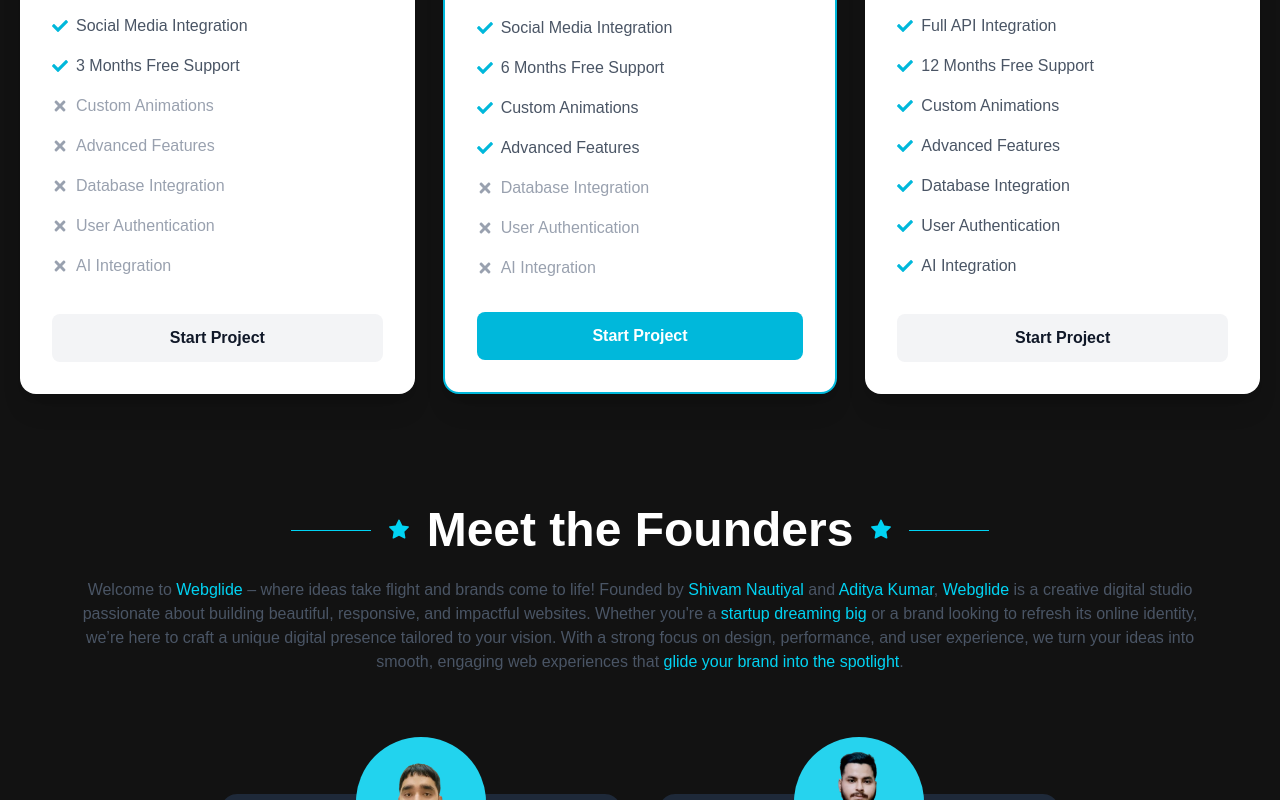
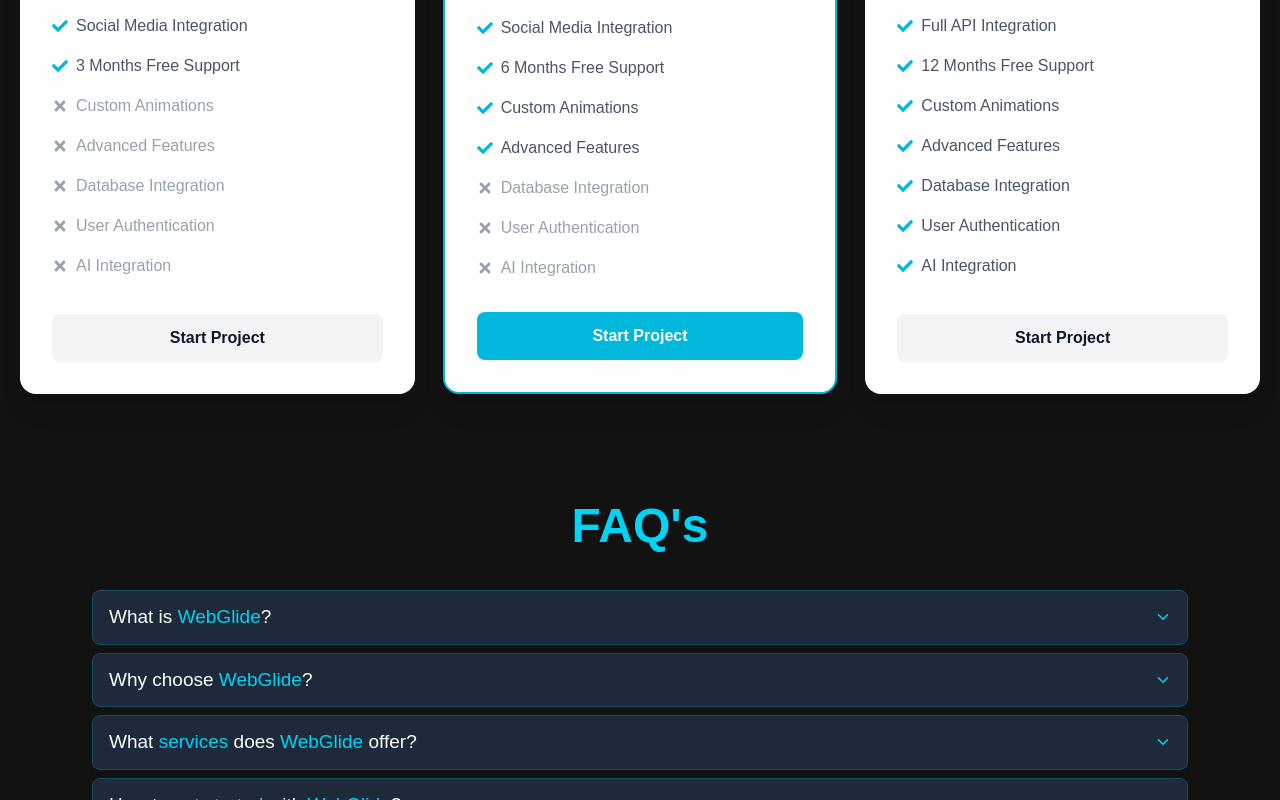
Before and after one commit to ShivamNautiyal22/WebGlide, a React (Vite) app in the folder WebGlide/: page / in a window 1280 px wide. Shown: the part 2000-2800 px from the top of the page. Built offline with nearby package versions, Linux system fonts and the light colour scheme.

Commit message:
add faq section and update some components as well

```diff
--- a/WebGlide/package.json
+++ b/WebGlide/package.json
@@ -10,6 +10,7 @@
     "preview": "vite preview"
   },
   "dependencies": {
+    "@szhsin/react-accordion": "^1.4.0",
     "@tailwindcss/vite": "^4.1.3",
     "react": "^19.0.0",
     "react-dom": "^19.0.0",
--- a/WebGlide/src/App.jsx
+++ b/WebGlide/src/App.jsx
@@ -8,6 +8,7 @@ import Contact from "./components/Contact";
 import Footer from "./components/Footer";
 import { BrowserRouter as Router, Routes, Route } from "react-router-dom";
 import Loading from "./components/Loading";
+import FAQ from "./components/FAQ";
 
 const App = () => {
 
@@ -38,8 +39,10 @@ const App = () => {
                 <Hero />
                 <Services />
                 <Pricing />
+                <FAQ />
                 <About />
                 <Footer />
+
               </>
             }
           />
--- a/WebGlide/src/components/About.jsx
+++ b/WebGlide/src/components/About.jsx
@@ -36,7 +36,7 @@ const About = () => {
             <div className="flex items-center justify-center gap-4 mb-2">
               <div className="h-[1px] w-20 bg-cyan-400"></div>
               <AiFillStar className="text-cyan-400 text-2xl" />
-              <h2 className="text-5xl font-bold text-white">
+              <h2 className="text-5xl font-bold text-cyan-400">
                 Meet the Founders
               </h2>
               <AiFillStar className="text-cyan-400 text-2xl" />
--- /dev/null
+++ b/WebGlide/src/components/FAQ.jsx
@@ -0,0 +1,114 @@
+import React, { useState } from "react";
+import { IoIosArrowDown, IoIosArrowUp } from "react-icons/io";
+
+const FAQ = () => {
+  const [activeIndex, setActiveIndex] = useState(null);
+
+  const toggleItem = (index) => {
+    setActiveIndex(activeIndex === index ? null : index);
+  };
+
+  const items = [
+    {
+      title: (
+        <>
+          What is <span className="text-cyan-400">WebGlide</span>?
+        </>
+      ),
+      content:
+        "WebGlide is a creative agency that designs stunning websites, builds impactful brands, and crafts memorable logos tailored to your business needs.",
+    },
+    {
+      title: (
+        <>
+          Why choose <span className="text-cyan-400">WebGlide</span>?
+        </>
+      ),
+      content:
+        "WebGlide combines creativity with cutting-edge technology to deliver websites that not only look great but also perform flawlessly across all devices.",
+    },
+    {
+      title: (
+        <>
+          What <span className="text-cyan-400">services</span> does{" "}
+          <span className="text-cyan-400">WebGlide</span> offer?
+        </>
+      ),
+      content:
+        "We offer website design & development, branding solutions, logo creation, UI/UX design, and digital consulting to help your brand stand out.",
+    },
+    {
+      title: (
+        <>
+          How to <span className="text-cyan-400">get started</span> with{" "}
+          <span className="text-cyan-400">WebGlide</span>?
+        </>
+      ),
+      content:
+        "Simply reach out to us through our contact form or support channels, and we'll guide you through the entire process—from idea to launch.",
+    },
+    {
+      title: (
+        <>
+          About <span className="text-cyan-400">WebGlide</span>
+        </>
+      ),
+      content:
+      "At WebGlide, every project starts with an idea — and we bring that idea to life through thoughtful design, smart development, and creative strategy that resonates with your audience.",
+    },
+    {
+        title: (
+            <>
+            Need <span className="text-cyan-400">Help</span> With Something?
+
+        </>
+      ),
+      content:
+        "Need help? Our dedicated team is here to assist you with any questions or technical issues. Reach out via email or live chat — we’re always close by and happy to help!",
+    },
+  ];
+
+  return (
+    <section className="w-full bg-[#121212]">
+      <div className="py-7 px-5 text-white max-w-[1440px] mx-auto">
+        <h2 className="text-5xl font-bold text-center my-10 text-cyan-400">
+          FAQ's
+        </h2>
+        <div className="space-y-2 sm:mx-10 md:mx-18">
+          {items.map((item, index) => (
+            <div
+              key={index}
+              className="border border-cyan-900 rounded-lg bg-gray-800 overflow-hidden transition-all duration-300"
+            >
+              <button
+                className="w-full px-4 py-3 text-left flex justify-between items-center"
+                onClick={() => toggleItem(index)}
+              >
+                <span className="font-medium text-[19px] flex-1">
+                  {item.title}
+                </span>
+                {activeIndex === index ? (
+                  <IoIosArrowUp className="text-cyan-400 transition-transform duration-300" />
+                ) : (
+                  <IoIosArrowDown className="text-cyan-400 transition-transform duration-300" />
+                )}
+              </button>
+
+              <div
+                className={`px-4 pr-10 overflow-hidden transition-all duration-150 ease-in-out ${
+                  activeIndex === index
+                    ? "max-h-[500px] py-3 opacity-100"
+                    : "max-h-0 opacity-0"
+                } text-cyan-200`}
+              >
+                {item.content}
+              </div>
+            </div>
+          ))}
+        </div>
+      </div>
+    </section>
+  );
+};
+
+export default FAQ;
--- a/WebGlide/src/components/Footer.jsx
+++ b/WebGlide/src/components/Footer.jsx
@@ -3,7 +3,7 @@ import { PiCopyrightFill } from "react-icons/pi";
 import { Link } from 'react-router-dom';
 
 const Footer = () => {
-    const navList = ["Home", "Services", "Pricing", "About", "Contact"];
+    const navList = ["Home", "Services", "Pricing", "FAQ's", "About"];
   return (
     <section className="w-full bg-gray-800">
     <div className="py-7 px-5 text-white max-w-[1440px] mx-auto">
--- a/WebGlide/src/components/Header.jsx
+++ b/WebGlide/src/components/Header.jsx
@@ -7,7 +7,7 @@ import { Link } from 'react-router-dom';
 
 const Header = () => {
   const [isMenuOpen, setIsMenuOpen] = useState(false);
-  const navList = ["Home", "Services", "Pricing", "About", "Contact"];
+  const navList = ["Home", "Services", "Pricing", "FAQ's", "About"];
 
   return (
     <>
@@ -28,11 +28,7 @@ const Header = () => {
                   key={index}
                   className="hover:bg-cyan-800 hover:text-white py-[6px] cursor-pointer px-3 rounded-[5px] duration-300"
                 >
-                  {item === "Contact" ? (
-                    <Link to="/contact">{item}</Link>
-                  ) : (
-                    <span>{item}</span>
-                  )}
+                  {item}
                 </li>
               ))}
             </ul>
@@ -89,17 +85,12 @@ const Header = () => {
                 className="text-white text-lg hover:bg-cyan-800 py-2 px-4 rounded-md transition-colors duration-200"
                 onClick={() => setIsMenuOpen(false)}
               >
-                {item === "Contact" ? (
-                  <Link to="/contact">{item}</Link>
-                ) : (
-                  <span>{item}</span>
-                )}
+               {item}
               </li>
             ))}
           </ul>
           <div className="mt-8">
-            <Link
-              to="/contact"
+            <Link to="/contact"
               className="block bg-cyan-600 text-white text-center py-3 px-4 rounded-md hover:bg-cyan-700 transition-colors duration-200"
               onClick={() => setIsMenuOpen(false)}
             >
--- a/WebGlide/src/components/Hero.jsx
+++ b/WebGlide/src/components/Hero.jsx
@@ -1,7 +1,6 @@
 import React from "react";
+import { FaRocket, FaPalette, FaCode } from "react-icons/fa";
 import { Link } from "react-router-dom";
-import { FaRocket, FaPalette, FaCode } from "react-icons/fa";
-import { BiSolidQuoteAltLeft } from "react-icons/bi";
 
 const Hero = () => {
   const features = [
@@ -33,7 +32,7 @@ const Hero = () => {
 
       <div className="relative z-10 px-4 sm:px-6 lg:px-8 py-20 max-w-7xl mx-auto">
         <div className="text-center space-y-8 mb-16">
-          <h1 className="text-4xl sm:text-5xl md:text-7xl font-extrabold text-white tracking-tight leading-12 sm:leading-20">
+          <h1 className="text-[44px] sm:text-5xl md:text-7xl font-extrabold text-white tracking-tight leading-14 sm:leading-20">
             <span className="text-transparent bg-clip-text bg-gradient-to-r from-cyan-400 to-blue-500">
               Affordable
             </span>{" "}
@@ -43,7 +42,7 @@ const Hero = () => {
             </span>{" "}
             Quality
           </h1>
-          <p className="max-w-[80%] mx-auto text-xl text-gray-300">
+          <p className="sm:max-w-[80%] mx-auto text-xl text-gray-300">
             Transform your online presence with stunning, high-performance
             websites that don't break the bank. Stand out from the crowd with
             our expert web solutions.
```
Also changed, not shown: 2 other files (tests, documents, lock files or other folders).
